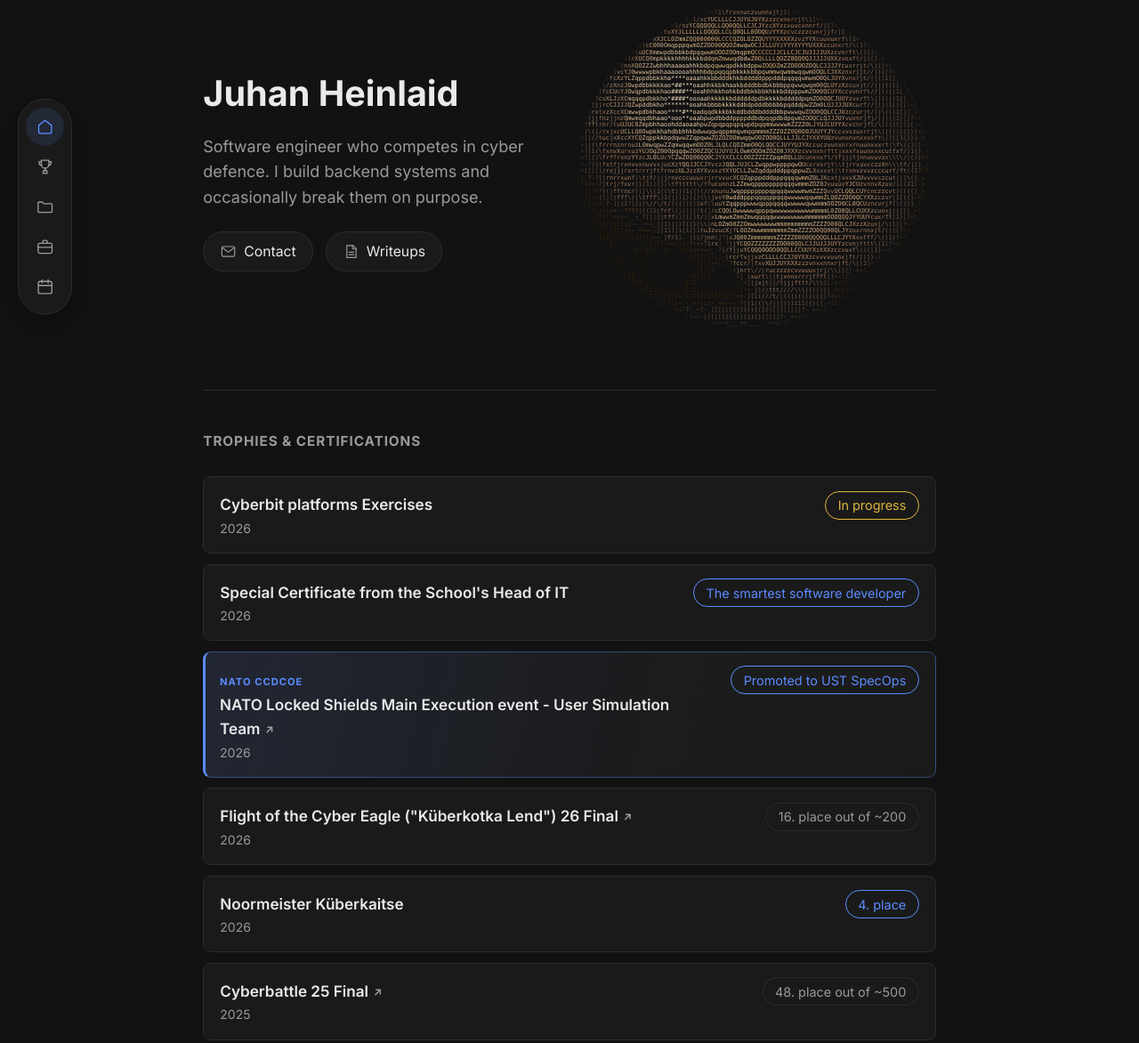
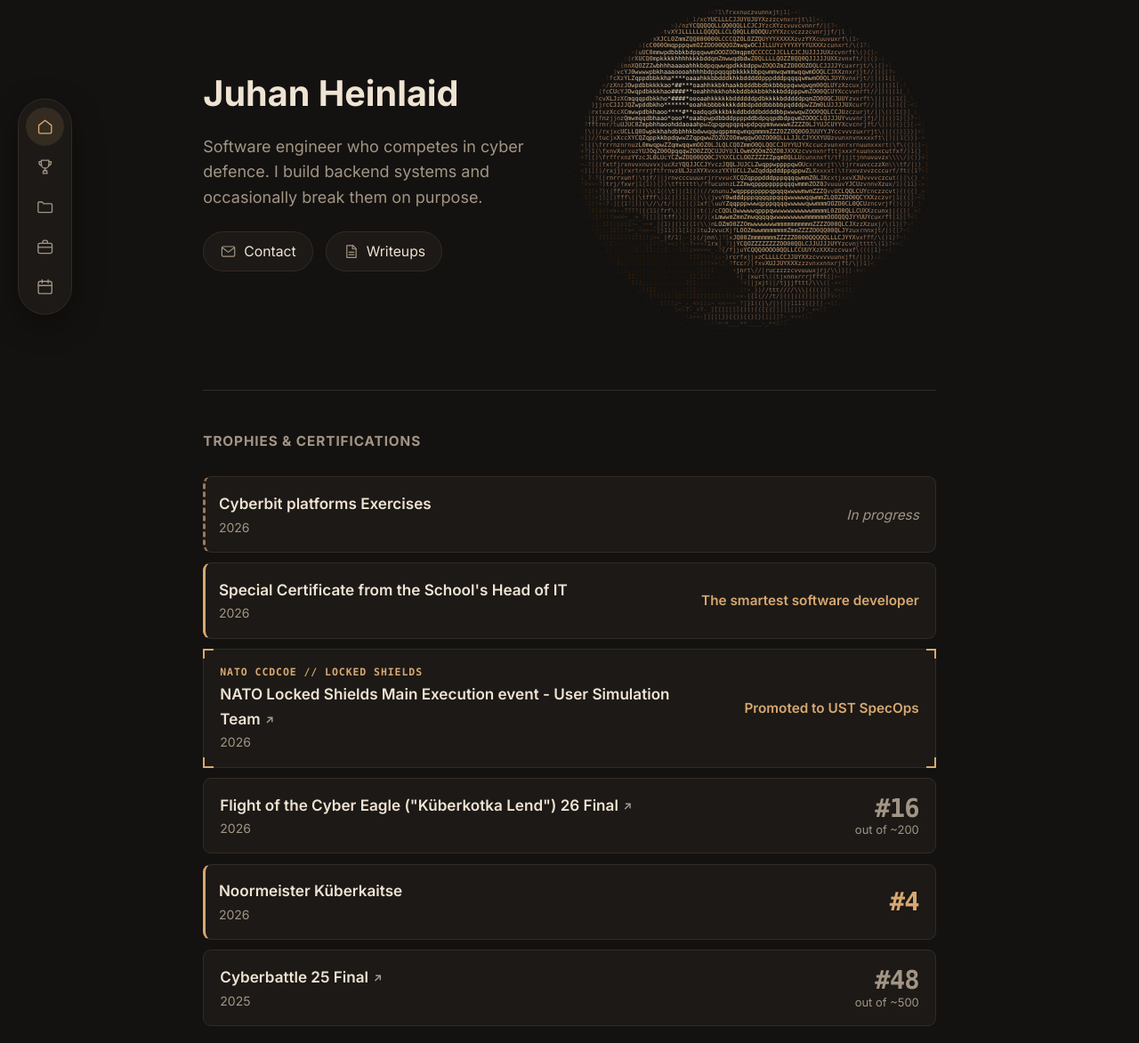
Before and after one commit to pluuto960/portfolio, a plain HTML site: page index.html in a window 1280 px wide. Shown: the part 168-1340 px from the top of the page at 89% size. Drawn offline with Linux system fonts and the light colour scheme.

Commit message:
full style change to match the ascii

```diff
--- a/index.html
+++ b/index.html
@@ -190,7 +190,7 @@ const content = {
       { name: "Noormeister Küberkaitse", date: "2026",
         details: "The competition ran over two days. 10 teams took part in both the attack day and the defence day. Internet access was allowed on the attack day, while the defence day simulated a \"blackout\" situation. My classmate and I - both of us developers by training - <strong>finished in 4th place</strong>. Our school only covers cyber security at a minimal level, so we were really happy with how much we had taught ourselves for this competition and how well we managed to put it into practice. (And with how we schooled the students from the other Tallinn school :D)" },
       { name: "NATO Locked Shields Main Execution event - User Simulation Team SpecOps", date: "2026",
-        featured: true, badge: "NATO CCDCOE",
+        featured: true, badge: "NATO CCDCOE // LOCKED SHIELDS",
         details: "Took part in the main execution event as part of the User Simulation Team and was promoted to UST SpecOps. <a href=\"https://ccdcoe.org/exercises/locked-shields/\" target=\"_blank\" rel=\"noopener\">Official site<span class=\"ext\" aria-hidden=\"true\">&#8599;</span></a>" },
       { name: "Flight of the Cyber Eagle (\"Küberkotka Lend\") Prequalification 26", date: "2026",
         details: "" },
@@ -207,7 +207,7 @@ const content = {
       { year: "2026", name: "Noormeister Küberkaitse", result: "4. place" },
       { year: "2026", name: "Flight of the Cyber Eagle (\"Küberkotka Lend\") 26 Final", result: "16. place out of ~200",
         link: "https://www.cr14.ee/et/insights/the-eagle-has-landed-cr14-hosts-first-ever-flight-of-the-cyber-eagle-finale/" },
-      { year: "2026", name: "NATO Locked Shields Main Execution event - User Simulation Team", result: "Promoted to UST SpecOps", highlight: true, featured: true, badge: "NATO CCDCOE",
+      { year: "2026", name: "NATO Locked Shields Main Execution event - User Simulation Team", result: "Promoted to UST SpecOps", highlight: true, featured: true, badge: "NATO CCDCOE // LOCKED SHIELDS",
         link: "https://ccdcoe.org/exercises/locked-shields/" },
       { year: "2026", name: "Special Certificate from the School's Head of IT", result: "The smartest software developer", highlight: true },
       { year: "2026", name: "Cyberbit platforms Exercises", result: "In progress", pending: true }
@@ -282,7 +282,7 @@ const content = {
       { name: "Noormeister Küberkaitse", date: "2026",
         details: "Võistlus koosnes kahest päevast. 10 Tiimi võtsid osa nii ründepäeval kui ka kaitsepäeval. Ründepäeval oli lubatud interneti kasutamine, kuid kaitsepäeval simuleeriti \"blackout\" olukorda. Mina ja mu kursusekaaslane kes on hariduselt arendajad <strong>saavutasime 4. koha</strong>. Kuna koolis me küberturvet õpime minimaalselt siis olime väga rahul sellega kui palju me olime ise juurde õppinud selle võistluse jaoks ning kuidas me suutsime seda praktiseerida. (Ning kuidas me teisele Tallinna kooli õpilastele pähe tegime :D)" },
       { name: "NATO Locked Shields Main execution - kasutajasimulatsiooni meeskonna SpecOps", date: "2026",
-        featured: true, badge: "NATO CCDCOE",
+        featured: true, badge: "NATO CCDCOE // LOCKED SHIELDS",
         details: "Osalesin põhiharjutusel kasutajasimulatsiooni meeskonnas ja mind ülendati UST SpecOpsi." },
       { name: "Küberkotka Lend eelvoor 26", date: "2026",
         details: "" },
@@ -299,7 +299,7 @@ const content = {
       { year: "2026", name: "Noormeister Küberkaitse", result: "4. koht" },
       { year: "2026", name: "Küberkotka Lend 26 finaal", result: "16. koht ~200 seast",
         link: "https://www.cr14.ee/et/insights/the-eagle-has-landed-cr14-hosts-first-ever-flight-of-the-cyber-eagle-finale/" },
-      { year: "2026", name: "NATO Locked Shields Main execution - kasutajasimulatsiooni meeskond", result: "Ülendatud UST SpecOpsi", highlight: true, featured: true, badge: "NATO CCDCOE",
+      { year: "2026", name: "NATO Locked Shields Main execution - kasutajasimulatsiooni meeskond", result: "Ülendatud UST SpecOpsi", highlight: true, featured: true, badge: "NATO CCDCOE // LOCKED SHIELDS",
         link: "https://ccdcoe.org/exercises/locked-shields/" },
       { year: "2026", name: "Kooli IT valdkonnajuhi eritunnistus", result: "Kõige nutikam tarkvaraarendaja", highlight: true },
       { year: "2026", name: "Cyberbit platvormi harjutused", result: "Pooleli", pending: true }
@@ -414,13 +414,18 @@ function render(lang){
     </div>
   `).join('');
 
+  // reticle corner ticks, used only on featured (NATO) rows
+  const TICKS = ['tl','tr','bl','br'].map(p => `<i class="tick ${p}" aria-hidden="true"></i>`).join('');
+
   document.getElementById('events').innerHTML = [...c.events].reverse().map(e => {
     const badge = e.badge ? `<span class="event-badge">${e.badge}</span>` : '';
     const head = `<span class="event-head">${badge}<span class="event-name">${e.name}</span></span><span class="event-date">${e.date}</span>`;
     const cls = `event-item${e.featured ? ' is-featured' : ''}`;
-    if(!e.details) return `<li class="${cls} event-plain">${head}</li>`;
+    const ticks = e.featured ? TICKS : '';
+    if(!e.details) return `<li class="${cls} event-plain">${ticks}${head}</li>`;
     return `
       <li class="${cls}">
+        ${ticks}
         <details>
           <summary>${head}<span class="event-chevron" aria-hidden="true"></span></summary>
           <p class="event-details">${e.details}</p>
@@ -435,14 +440,22 @@ function render(lang){
     const tag = t.link ? 'a' : 'div';
     const attrs = t.link ? ` href="${t.link}" target="_blank" rel="noopener"` : '';
     const ext = t.link ? '<span class="ext" aria-hidden="true">&#8599;</span>' : '';
+    // "48. place out of ~500" / "48. koht ~500 seast" -> big numeral + small remainder
+    const m = !t.pending && /^(\d+)\.\s*\S+\s*(.*)$/.exec(t.result);
+    const result = m
+      ? `<span class="trophy-rank">#${m[1]}</span>${m[2] ? `<span class="trophy-of">${m[2]}</span>` : ''}`
+      : t.result;
+    const rowCls = ['trophy-row', t.link && 'is-link', t.featured && 'is-featured', top && 'is-top', t.pending && 'is-pending']
+      .filter(Boolean).join(' ');
     return `
-      <${tag} class="trophy-row${t.link ? ' is-link' : ''}${t.featured ? ' is-featured' : ''}"${attrs}>
+      <${tag} class="${rowCls}"${attrs}>
+        ${t.featured ? TICKS : ''}
         <div class="trophy-main">
           ${t.badge ? `<span class="trophy-badge">${t.badge}</span>` : ''}
           <span class="trophy-name">${t.name}${ext}</span>
           <span class="trophy-year">${t.year}</span>
         </div>
-        <span class="trophy-result${t.pending ? ' is-pending' : (top ? ' is-top' : '')}">${t.result}</span>
+        <span class="trophy-result">${result}</span>
       </${tag}>
     `;
   }).join('');
--- a/style.css
+++ b/style.css
@@ -1,10 +1,14 @@
 :root{
-  --bg: #121212;
-  --surface: #1a1a1a;
-  --border: #2c2c2c;
-  --text: #eaeaea;
-  --muted: #9a9a9a;
-  --accent: #5b8cff;
+  /* palette sampled from the Pluto ASCII art: tan, ochre, clay on warm near-black */
+  --bg: #141210;
+  --surface: #1c1916;
+  --border: #322b25;
+  --text: #efe3d3;
+  --muted: #a29585;
+  --accent: #d8a870;
+  --accent-soft: rgba(216,168,112,0.12);   /* flat tint, never a gradient */
+  --clay: #a07858;
+  --mono: ui-monospace, 'SFMono-Regular', Menlo, Consolas, 'Liberation Mono', monospace;
 
   --wrap: 48.75rem;        /* 780px at the base root size */
   --gutter: 1.5rem;
@@ -77,7 +81,7 @@ section h2{
 .rail-link svg{ width: 1.1875rem; height: 1.1875rem; display: block; }
 .rail-link:hover{ color: var(--text); background: rgba(255,255,255,0.05); }
 .rail-link:focus-visible{ outline: 1px solid var(--accent); outline-offset: -2px; }
-.rail-link.is-active{ color: var(--accent); background: rgba(91,140,255,0.12); }
+.rail-link.is-active{ color: var(--accent); background: var(--accent-soft); }
 
 /* label tooltip */
 .rail-link::after{
@@ -103,8 +107,8 @@ section h2{
   transform: translateY(-50%) translateX(0);
 }
 
-/* not enough side room: dock the rail horizontally at the bottom */
-@media (max-width: 74.9375rem){          /* < 1200px */
+
+@media (max-width: 74.9375rem){
   .rail{
     left: 50%;
     top: auto;
@@ -468,16 +472,28 @@ header p{
   font-size: 0.92rem;
   transition: border-color 0.15s ease;
 }
-.event-item.is-featured > details > summary,
-.event-item.is-featured.event-plain,
-.event-item.is-featured .event-details{ padding-left: 0.875rem; }
-.event-item.is-featured{
-  border-color: rgba(91,140,255,0.40);
-  border-left: 3px solid var(--accent);
-  background:
-    linear-gradient(100deg, rgba(91,140,255,0.11), rgba(91,140,255,0.02) 55%, transparent),
-    var(--surface);
+/* featured (NATO) rows: sharp card with reticle corner ticks, flat colours only */
+.event-item.is-featured,
+.trophy-row.is-featured{
+  position: relative;
+  border-radius: 0;
 }
+.tick{
+  position: absolute;
+  width: 0.625rem;
+  height: 0.625rem;
+  border: 0 solid var(--accent);
+  pointer-events: none;
+  transition: transform 0.18s ease;
+}
+.tick.tl{ top: -1px;    left: -1px;  border-top-width: 2px;    border-left-width: 2px; }
+.tick.tr{ top: -1px;    right: -1px; border-top-width: 2px;    border-right-width: 2px; }
+.tick.bl{ bottom: -1px; left: -1px;  border-bottom-width: 2px; border-left-width: 2px; }
+.tick.br{ bottom: -1px; right: -1px; border-bottom-width: 2px; border-right-width: 2px; }
+.is-featured:hover .tl{ transform: translate(-0.1875rem, -0.1875rem); }
+.is-featured:hover .tr{ transform: translate(0.1875rem, -0.1875rem); }
+.is-featured:hover .bl{ transform: translate(-0.1875rem, 0.1875rem); }
+.is-featured:hover .br{ transform: translate(0.1875rem, 0.1875rem); }
 .event-badge{ flex: 0 0 auto; }
 .event-head{
   display: flex;
@@ -549,7 +565,7 @@ header p{
   padding: 0.875rem 1rem;
   display: flex;
   justify-content: space-between;
-  align-items: baseline;
+  align-items: center;
   gap: 0.5rem 1.25rem;
   flex-wrap: wrap;
   font-size: 0.9rem;
@@ -564,33 +580,40 @@ header p{
 .trophy-year{ color: var(--muted); font-size: 0.78rem; }
 .trophy-result{
   flex: 0 0 auto;
-  font-size: 0.8rem;
-  border: 1px solid var(--border);
-  border-radius: var(--pill);
-  padding: 0.1875rem 0.75rem;
+  display: flex;
+  flex-direction: column;
+  align-items: flex-end;
+  text-align: right;
+  font-size: 0.85rem;
+  font-weight: 600;
+  line-height: 1.25;
   color: var(--muted);
-  white-space: nowrap;
 }
-.trophy-result.is-top{
-  color: var(--accent);
-  border-color: var(--accent);
+.trophy-rank{
+  font-family: var(--mono);
+  font-size: 1.6rem;
+  font-weight: 700;
+  letter-spacing: -0.03em;
+  line-height: 1.1;
 }
-.trophy-result.is-pending{
-  color: #e0b63a;
-  border-color: #e0b63a;
+.trophy-of{ font-size: 0.72rem; font-weight: 400; color: var(--muted); }
+/* highlighted: flat accent rule on the left, accent-coloured result */
+.trophy-row.is-top:not(.is-featured){
+  border-left: 3px solid var(--accent);
+  padding-left: 0.8125rem;
 }
-.trophy-row.is-featured{
-  border-color: rgba(91,140,255,0.40);
-  border-left: 3px solid var(--accent);
-  padding-left: 0.875rem;
-  background:
-    linear-gradient(100deg, rgba(91,140,255,0.11), rgba(91,140,255,0.02) 55%, transparent),
-    var(--surface);
+.trophy-row.is-top .trophy-result{ color: var(--accent); }
+/* still in progress: dashed, quiet */
+.trophy-row.is-pending{
+  border-left: 3px dashed var(--clay);
+  padding-left: 0.8125rem;
 }
+.trophy-row.is-pending .trophy-result{ font-weight: 400; font-style: italic; }
 .trophy-badge, .event-badge{
-  font-size: 0.62rem;
+  font-family: var(--mono);
+  font-size: 0.64rem;
   font-weight: 700;
-  letter-spacing: 0.09em;
+  letter-spacing: 0.08em;
   text-transform: uppercase;
   color: var(--accent);
 }
@@ -671,7 +694,7 @@ footer{
   position: sticky;
   top: 0;
   z-index: 200;
-  background: rgba(18,18,18,0.85);
+  background: rgba(20,18,16,0.85);
   -webkit-backdrop-filter: blur(0.5rem);
   backdrop-filter: blur(0.5rem);
   border-bottom: 1px solid var(--border);
@@ -702,7 +725,7 @@ footer{
   transition: color 0.15s ease, background 0.15s ease;
 }
 .topbar-links a:hover{ color: var(--text); background: rgba(255,255,255,0.05); }
-.topbar-links a[aria-current="page"]{ color: var(--accent); background: rgba(91,140,255,0.12); }
+.topbar-links a[aria-current="page"]{ color: var(--accent); background: var(--accent-soft); }
 .topbar a:focus-visible{ outline: 1px solid var(--accent); outline-offset: 2px; }
 
 header.page-header{ display: block; padding: 2.5rem 0 2.5rem; }
@@ -777,7 +800,7 @@ header.page-header{ display: block; padding: 2.5rem 0 2.5rem; }
   padding-top: 0.25rem;
 }
 .prose h3 + *{ margin-top: 0.75rem; }
-.prose p, .prose li{ color: #cfcfcf; }
+.prose p, .prose li{ color: #d6c9b8; }
 .prose strong{ color: var(--text); font-weight: 600; }
 .prose em{ color: var(--text); }
 .prose ul, .prose ol{ padding-left: 1.5rem; }
@@ -786,7 +809,7 @@ header.page-header{ display: block; padding: 2.5rem 0 2.5rem; }
 .prose li > .code-block{ margin-top: 0.75rem; }
 .prose blockquote{
   border-left: 3px solid var(--accent);
-  background: linear-gradient(100deg, rgba(91,140,255,0.08), transparent 70%);
+  background: var(--accent-soft);
   border-radius: 0 var(--radius) var(--radius) 0;
   padding: 0.875rem 1.125rem;
 }
@@ -794,9 +817,9 @@ header.page-header{ display: block; padding: 2.5rem 0 2.5rem; }
 .prose blockquote p + p{ margin-top: 0.625rem; font-style: normal; }
 
 .prose .disclosure{
-  border: 1px solid rgba(224,182,58,0.45);
-  border-left: 3px solid #e0b63a;
-  background: rgba(224,182,58,0.08);
+  border: 1px solid var(--border);
+  border-left: 3px solid var(--accent);
+  background: var(--accent-soft);
   border-radius: var(--radius);
   padding: 0.875rem 1.125rem;
 }
@@ -806,14 +829,14 @@ header.page-header{ display: block; padding: 2.5rem 0 2.5rem; }
   font-size: 0.78rem;
   text-transform: uppercase;
   letter-spacing: 0.06em;
-  color: #e0b63a;
+  color: var(--accent);
 }
 .prose .disclosure p{ color: var(--text); margin: 0; }
 
 .prose code{
   font-family: ui-monospace, 'SFMono-Regular', Menlo, Consolas, 'Liberation Mono', monospace;
   font-size: 0.85em;
-  background: #222;
+  background: #241f1a;
   border: 1px solid var(--border);
   border-radius: 0.3125rem;
   padding: 0.0625rem 0.375rem;
@@ -823,7 +846,7 @@ header.page-header{ display: block; padding: 2.5rem 0 2.5rem; }
 .code-block{
   position: relative;
   border: 1px solid var(--border);
-  background: #0e0e0e;
+  background: #100e0c;
   border-radius: var(--radius);
 }
 .code-block pre{
@@ -839,7 +862,7 @@ header.page-header{ display: block; padding: 2.5rem 0 2.5rem; }
   border-radius: 0;
   padding: 0;
   font-size: inherit;
-  color: #d8d8d8;
+  color: #e4d8c6;
   overflow-wrap: normal;
 }
 .code-lang{
```
